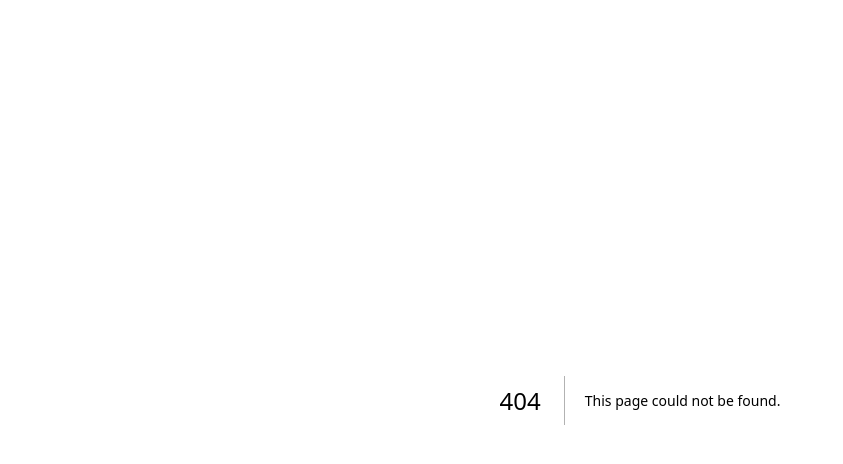
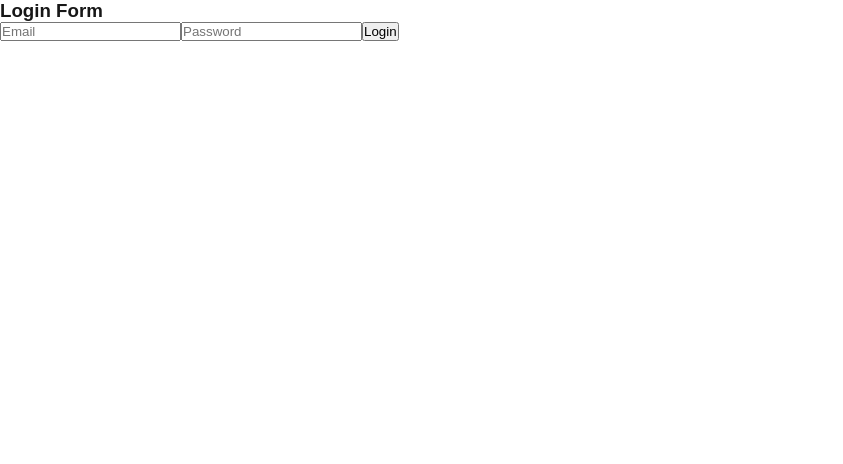
Before and after one commit to xe4at/auth-in-next, a Next.js app: page /singin in a window 1280 px wide. Before the commit this address had no page. Shown: the top 464 px of the page, without its empty margins (0-843 px from the left). Built offline with nearby package versions, Linux system fonts and the light colour scheme.

Commit message:
create login form

```diff
--- a/src/pages/index.js
+++ b/src/pages/index.js
@@ -7,6 +7,9 @@
         <button>
           <Link href="/singup">Singup</Link>
         </button>
+        <button>
+          <Link href="/singin">Singin</Link>
+        </button>
       </div>
     </>
   );
--- /dev/null
+++ b/src/pages/singin.js
@@ -0,0 +1,40 @@
+import { useRouter } from "next/router";
+import { useState } from "react";
+
+function SingIn() {
+  const [email, setEmail] = useState("");
+  const [password, setPassword] = useState("");
+
+  const router = useRouter();
+
+  const singinHandler = async () => {
+    const res = await fetch("/api/auth/singin", {
+      method: "POST",
+      body: JSON.stringify({ email, password }),
+      headers: { "Content-Type": "application/json" },
+    });
+    const data = await res.json();
+    if (data.status === "success") router.push("/dashboard");
+  };
+
+  return (
+    <div>
+      <h3>Login Form </h3>
+      <input
+        type="email"
+        placeholder="Email"
+        value={email}
+        onChange={(e) => setEmail(e.target.value)}
+      />
+      <input
+        type="password"
+        placeholder="Password"
+        value={password}
+        onChange={(e) => setPassword(e.target.value)}
+      />
+      <button onClick={singinHandler}>Login</button>
+    </div>
+  );
+}
+
+export default SingIn;
```
